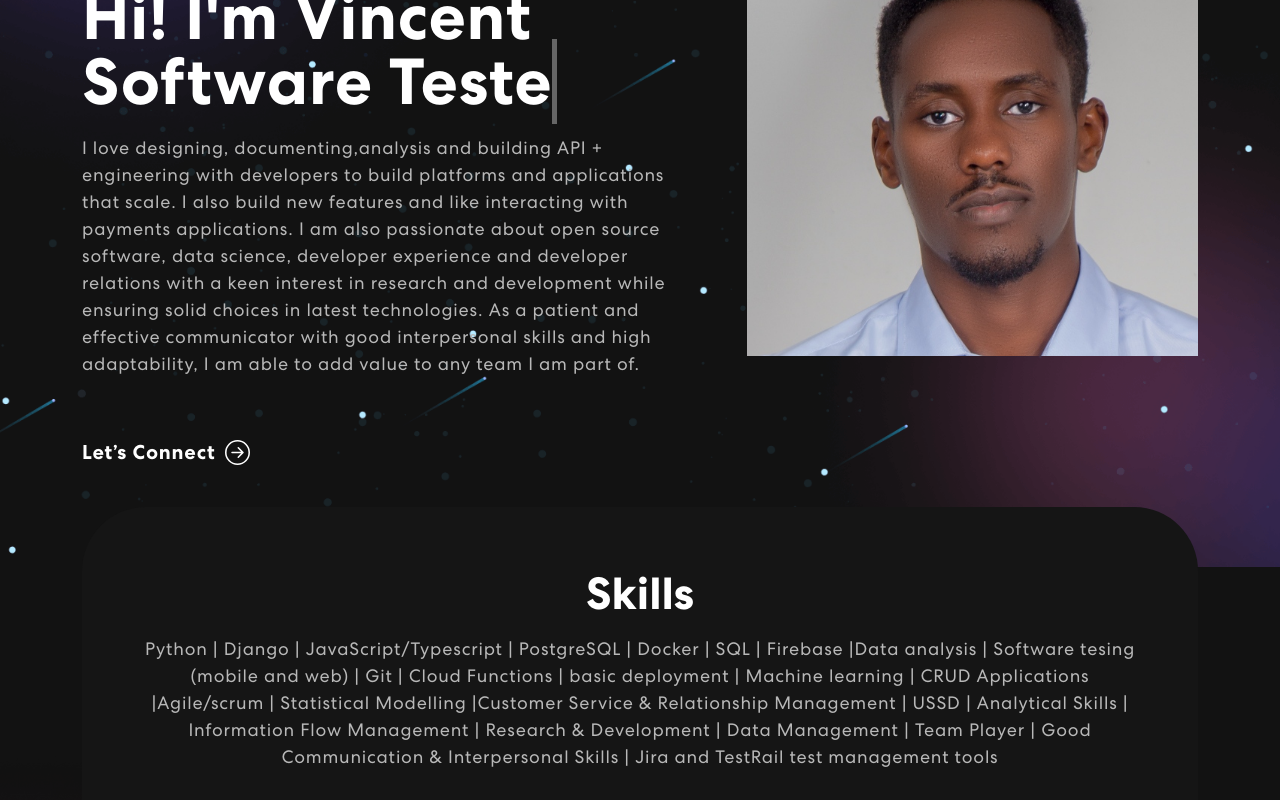
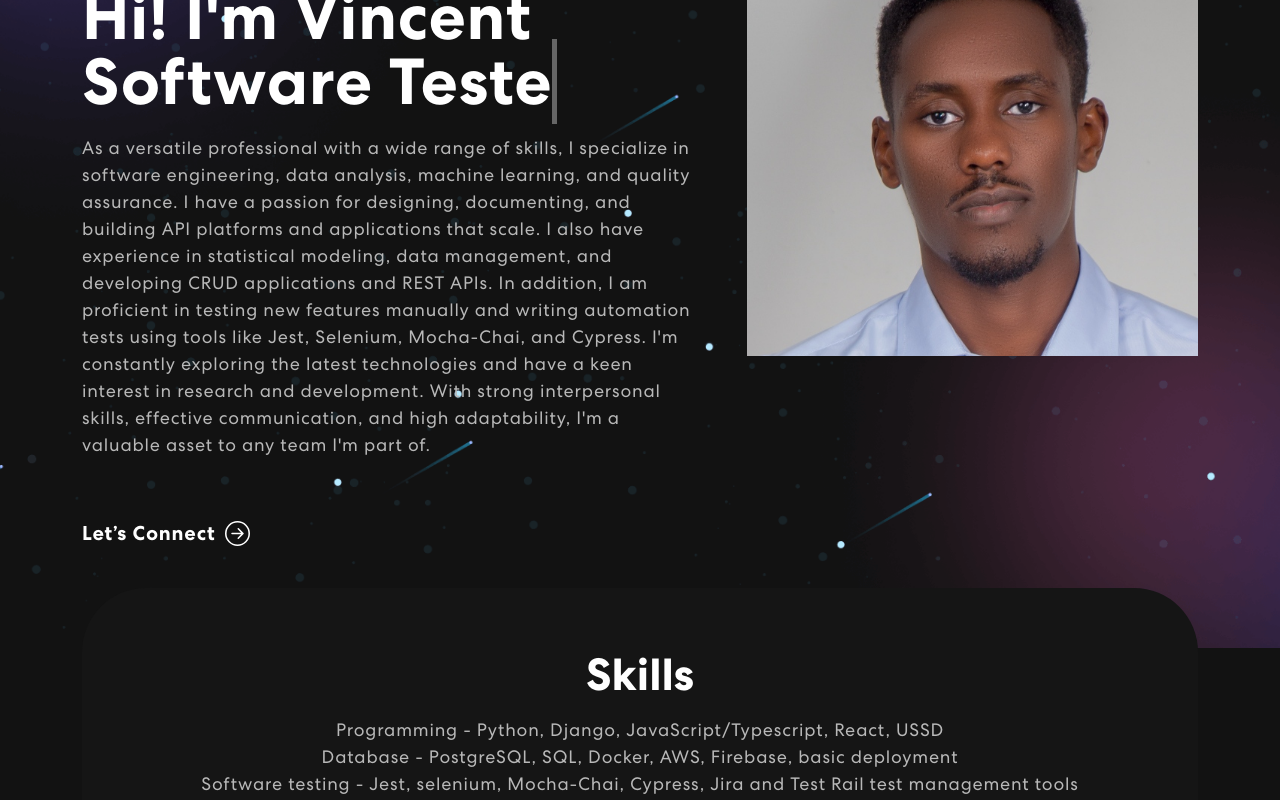
Before and after one commit to Kipngetich98/Vincent-kirui-portfolio, a React (Create React App) app in the folder personal-portfolio/: page / in a window 1280 px wide. Shown: the part 340-1140 px from the top of the page. Built offline with nearby package versions, Linux system fonts and the light colour scheme; no server answers.

Commit message:
updated my portfolio

```diff
--- a/personal-portfolio/src/components/Banner.js
+++ b/personal-portfolio/src/components/Banner.js
@@ -52,7 +52,7 @@ export const Banner = () => {
               <div className={isVisible ? "animate__animated animate__fadeIn" : ""}>
                 <span className="tagline">Welcome to my Portfolio</span>
                 <h1>{`Hi! I'm Vincent`} <span className="txt-rotate" dataPeriod="1000" data-rotate='[ "Web Developer", "Software Engineer", "Data Scientist" ]'><span className="wrap">{text}</span></span></h1>
-                  <p>I love designing, documenting,analysis and building API + engineering with developers to build platforms and applications that scale. I also build new features and like interacting with payments applications. I am also passionate about open source software, data science, developer experience and developer relations with a keen interest in research and development while ensuring solid choices in latest technologies. As a patient and effective communicator with good interpersonal skills and high adaptability, I am able to add value to any team I am part of.</p>
+                  <p>As a versatile professional with a wide range of skills, I specialize in software engineering, data analysis, machine learning, and quality assurance. I have a passion for designing, documenting, and building API platforms and applications that scale. I also have experience in statistical modeling, data management, and developing CRUD applications and REST APIs. In addition, I am proficient in testing new features manually and writing automation tests using tools like Jest, Selenium, Mocha-Chai, and Cypress. I'm constantly exploring the latest technologies and have a keen interest in research and development. With strong interpersonal skills, effective communication, and high adaptability, I'm a valuable asset to any team I'm part of.</p>
                   <button onClick={() => console.log('connect')}>Let’s Connect <ArrowRightCircle size={25} /></button>
               </div>}
             </TrackVisibility>
--- a/personal-portfolio/src/components/Contact.js
+++ b/personal-portfolio/src/components/Contact.js
@@ -91,7 +91,7 @@ export const Contact = () => {
                   isVisible ? "animate__animated animate__fadeInUp animate__delay-1s form-container" : ""
                 }>
                   <h2 className="text-center">
-                    Connect with us
+                    Connect with me
                   </h2>
                   {status.success && (
                     <div className="alert alert-success">
--- a/personal-portfolio/src/components/Projects.js
+++ b/personal-portfolio/src/components/Projects.js
@@ -1,12 +1,12 @@
 import { Container, Row, Col, Tab, Nav } from "react-bootstrap";
 import { ProjectCard } from "./ProjectCard";
-import projImg1 from "../assets/img/project-img1.png";
 import projImg2 from "../assets/img/project-img2.png";
 import projImg3 from "../assets/img/project-img3.png";
 import colorSharp2 from "../assets/img/color-sharp2.png";
 import creditscoring from '../assets/img/creditscoring.png';
 import scraped from "../assets/img/scraped.jpg";
 import propertyImage from "../assets/img/propertyImage.png";
+import dataengproj from "../assets/img/dataengproj.png";
 import 'animate.css';
 import TrackVisibility from 'react-on-screen';
 
@@ -29,18 +29,18 @@ export const Projects = () => {
       imgUrl: propertyImage,
     },
     {
-      title: "Business Startup",
-      description: "Design & Development",
-      imgUrl: projImg1,
+      title: "Data Engineering ",
+      description: "This projects runs on docker, reads a csv file , generate a schema by converting the dataframe (the dataset is too big and its read in chunks of 100000) into a DDl, put the schema into postgres database, convert the dataframe to sql to facilate inserting into postgres and finally insert the data into database table. From his point SQL commands can be used to read, read and alter the data in postgres.",
+      imgUrl: dataengproj,
     },
     {
       title: "Business Startup",
-      description: "Design & Development",
+      description: "Coming soon",
       imgUrl: projImg2,
     },
     {
       title: "Business Startup",
-      description: "Design & Development",
+      description: "Coming Soon",
       imgUrl: projImg3,
     },
   ];
@@ -54,7 +54,7 @@ export const Projects = () => {
               {({ isVisible }) =>
               <div className={isVisible ? "animate__animated animate__fadeIn": ""}>
                 <h2>Projects</h2>
-                <p>Here in the projects section of my portfolio, you'll find a curated selection of my most recent and notable work. Each project is an opportunity for me to showcase my skills, creativity, and problem-solving abilities. I am constantly striving to push the boundaries and find new and innovative solutions to the challenges I encounter in my work. I hope this section provides a comprehensive overview of my capabilities and demonstrates my commitment to excellence in everything I do.</p>
+                <p>Here in the projects section of my portfolio, you'll find a curated selection of my most recent and notable work. Each project is an opportunity for me to showcase my skills, creativity, and problem-solving abilities. I am constantly striving to push the boundaries and find new and innovative solutions to the challenges I encounter in my work. I hope this section provides a comprehensive overview of my capabilities and demonstrates my commitment to excellence in everything I do. In-house projects are not included.</p>
                 <Tab.Container id="projects-tabs" defaultActiveKey="first">
                   <Nav variant="pills" className="nav-pills mb-5 justify-content-center align-items-center" id="pills-tab">
                     <Nav.Item>
@@ -83,10 +83,10 @@ export const Projects = () => {
                       </Row>
                     </Tab.Pane>
                     <Tab.Pane eventKey="section">
-                      <p>Lorem ipsum dolor sit amet consectetur adipisicing elit. Cumque quam, quod neque provident velit, rem explicabo excepturi id illo molestiae blanditiis, eligendi dicta officiis asperiores delectus quasi inventore debitis quo.</p>
+                      <p>No more projects at this section at the moment.</p>
                     </Tab.Pane>
                     <Tab.Pane eventKey="third">
-                      <p>Lorem ipsum dolor sit amet consectetur adipisicing elit. Cumque quam, quod neque provident velit, rem explicabo excepturi id illo molestiae blanditiis, eligendi dicta officiis asperiores delectus quasi inventore debitis quo.</p>
+                      <p>No more projects at this section at the moment.</p>
                     </Tab.Pane>
                   </Tab.Content>
                 </Tab.Container>
--- a/personal-portfolio/src/components/Skills.js
+++ b/personal-portfolio/src/components/Skills.js
@@ -33,7 +33,19 @@ export const Skills = () => {
                 <div className="col-12">
                     <div className="skill-bx wow zoomIn">
                         <h2>Skills</h2>
-                        <p>Python | Django | JavaScript/Typescript | PostgreSQL | Docker | SQL | Firebase |Data analysis | Software tesing (mobile and web) | Git | Cloud Functions | basic deployment | Machine learning | CRUD Applications |Agile/scrum | Statistical Modelling |Customer Service & Relationship Management | USSD | Analytical Skills | Information Flow Management | Research & Development | Data Management | Team Player | Good Communication & Interpersonal Skills | Jira and TestRail  test management tools</p>
+                        <p>
+                          {[
+                            "Programming - Python, Django, JavaScript/Typescript, React, USSD",
+                            "Database - PostgreSQL, SQL, Docker, AWS, Firebase, basic deployment",
+                            "Software testing - Jest, selenium, Mocha-Chai, Cypress, Jira and Test Rail test management tools",
+                            "Machine learning - built and trained a random forest model to predict loan defaults in my final year project for Financial Engineering",
+                            "CRUD Applications/REST, Agile/Scrum",
+                            "Statistical Modeling, Analytical Skills, Research & Development, Data Management"
+                          ].map((skill, index) => (
+                            <div key={index}>{skill}</div>
+                          ))}
+                        </p>
+
                         <Carousel responsive={responsive} infinite={true} className="owl-carousel owl-theme skill-slider">
                             <div className="item">
                                 <img src={meter1} alt="" />
```
Also changed, not shown: personal-portfolio/src/assets/img/dataengproj.png (added).
